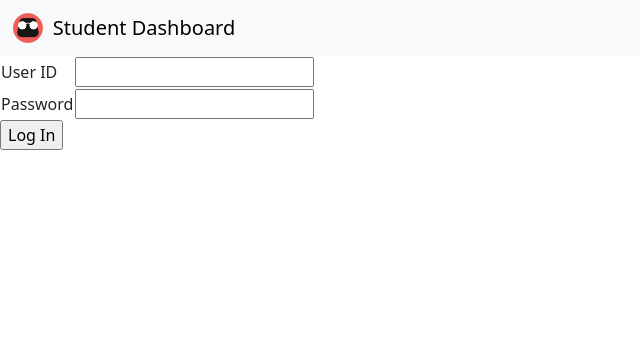
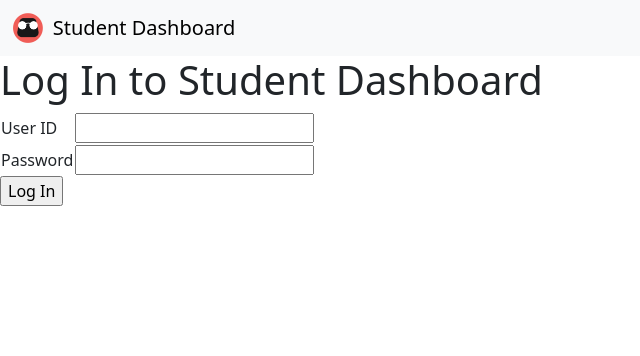
Before and after one commit to danielh13210/miningbots-competition-manager, a Flask app: page /login in a window 1280 px wide. Shown: the top 356 px of the page, without its empty margins (0-640 px from the left). Run offline with Flask 3, Linux system fonts and the light colour scheme.

Commit message:
Add header to login window

```diff
--- a/templates/login.html
+++ b/templates/login.html
@@ -19,6 +19,7 @@
     <img src="/static/favicon.ico" alt="tinkercademy logo" class="navbar-brand-logo">
     <a class="navbar-brand" href="#">Student Dashboard</a>
   </nav>
+  <h1>Log In to Student Dashboard</h1>
   <form method="POST">
     <table>
       <tr><td><label for="userID">User ID</label></td><td><input id="userID" name="userID" type="text" required></td></tr>
```
